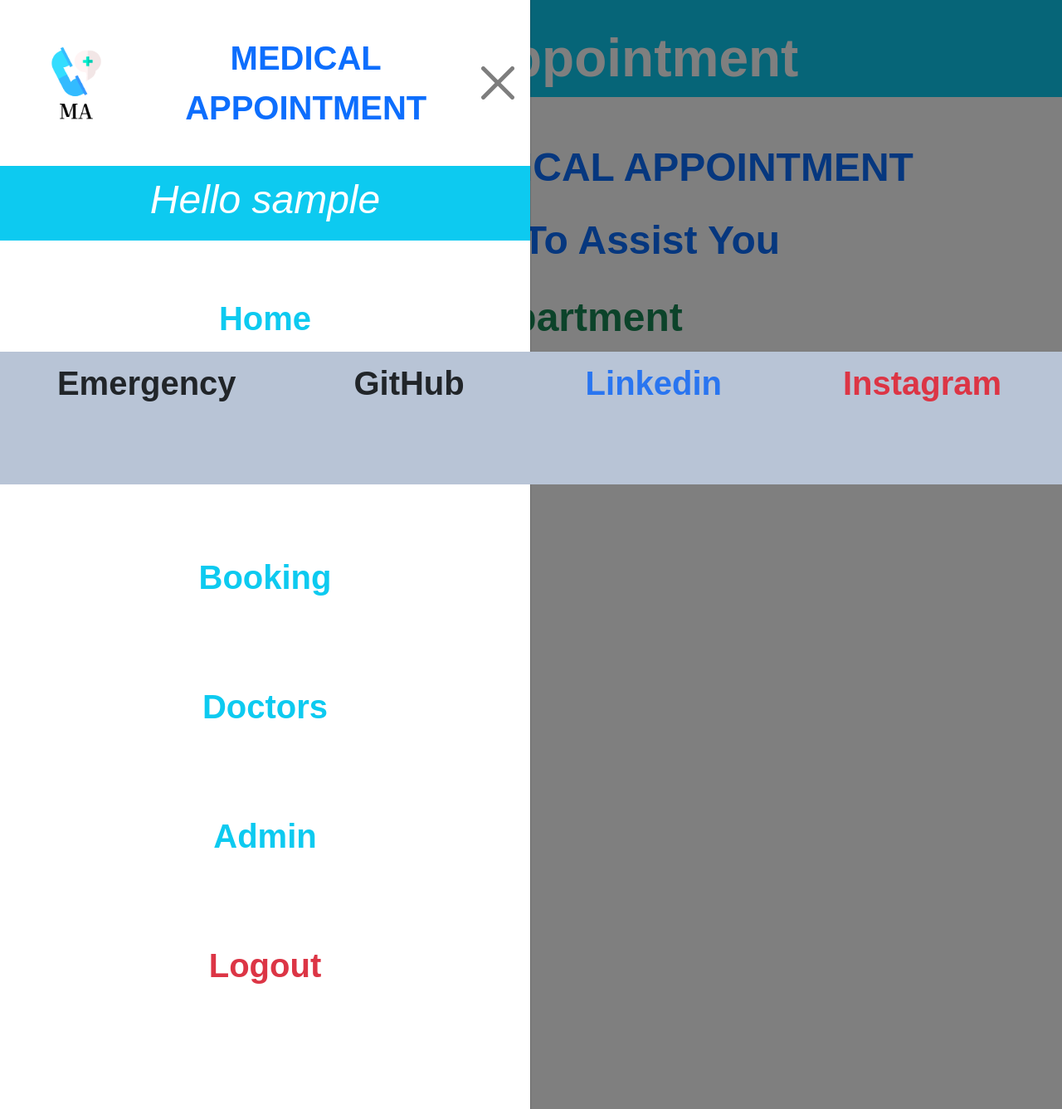
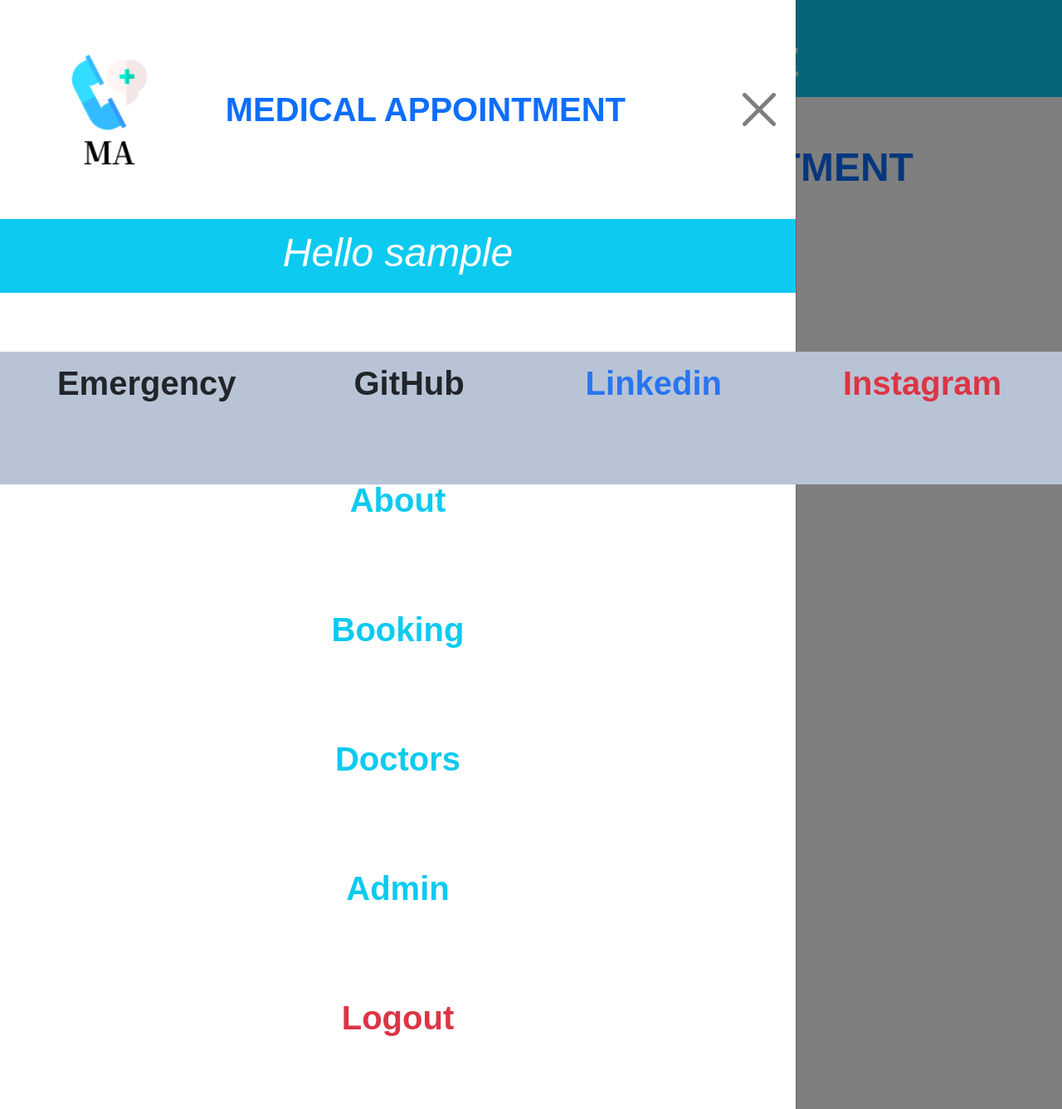
Before and after one commit to DJGuruji/MedicalAppointment, a Django app: page /home in a window 1280 px wide, after a click that opens the changed part. Shown: the whole page at 83% size. Run offline with Django 4.2, Linux system fonts and the light colour scheme; the visitor is signed in with stand-in values (Sample User, id 1); data that the repository does not hold is empty; some libraries are stand-ins or nearby versions; some web fonts are replaced.

Commit message:
offcanvas width added

```diff
--- a/templates/base.html
+++ b/templates/base.html
@@ -33,7 +33,7 @@
 </h1>
 </div>
 
-<div class="offcanvas w-50  offcanvas-start" tabindex="-1" id="offcanvasExample" aria-labelledby="offcanvasExampleLabel">
+<div class="offcanvas w-75 w-lg-50 w-md-50 offcanvas-start" tabindex="-1" id="offcanvasExample" aria-labelledby="offcanvasExampleLabel">
 <div class=" offcanvas-header ">
 <img src="{% static '/img/MAL.png' %}" class="w-25  float-center">
 <h1 class="offcanvas-title p-4 text-primary text-center fw-bold" id="offcanvasExampleLabel ">MEDICAL APPOINTMENT</h1>
--- a/templates/booking.html
+++ b/templates/booking.html
@@ -91,7 +91,7 @@
 </h1>
 </div>
 
-<div class="offcanvas w-50 offcanvas-start" tabindex="-1" id="offcanvasExample" aria-labelledby="offcanvasExampleLabel">
+<div class="offcanvas w-75 offcanvas-start" tabindex="-1" id="offcanvasExample" aria-labelledby="offcanvasExampleLabel">
 <div class=" offcanvas-header ">
 <img src="{% static '/img/MAL.png' %}" class="w-25  float-center">
 <h1 class="offcanvas-title p-4 text-primary text-center fw-bold" id="offcanvasExampleLabel ">MEDICAL APPOINTMENT</h1>
--- a/templates/confirmation.html
+++ b/templates/confirmation.html
@@ -63,7 +63,7 @@
 </h1>
 </div>
 
-<div class="offcanvas w-50 offcanvas-start" tabindex="-1" id="offcanvasExample" aria-labelledby="offcanvasExampleLabel">
+<div class="offcanvas w-75 offcanvas-start" tabindex="-1" id="offcanvasExample" aria-labelledby="offcanvasExampleLabel">
 <div class=" offcanvas-header ">
 <img src="{% static '/img/MAL.png' %}" class="w-25  float-center">
 <h1 class="offcanvas-title p-4 text-primary text-center fw-bold" id="offcanvasExampleLabel ">MEDICAL APPOINTMENT</h1>
--- a/templates/login.html
+++ b/templates/login.html
@@ -78,7 +78,7 @@
 <body>
   <div class="container h-100">
     <div class="d-flex justify-content-center h-100">
-      <div class="user_card">
+      <div class="user_card ">
         <div class="d-flex justify-content-center">
 
 
```
